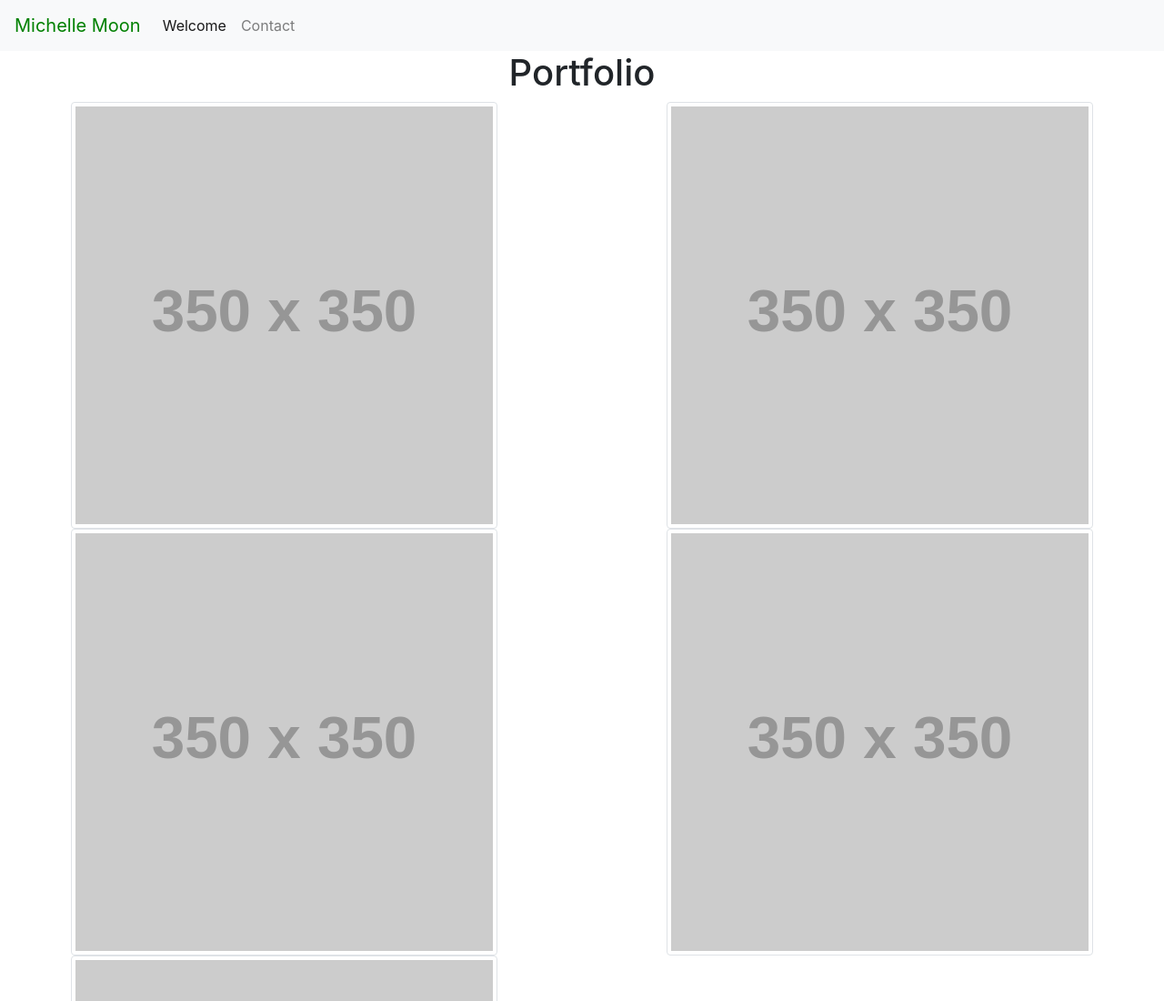
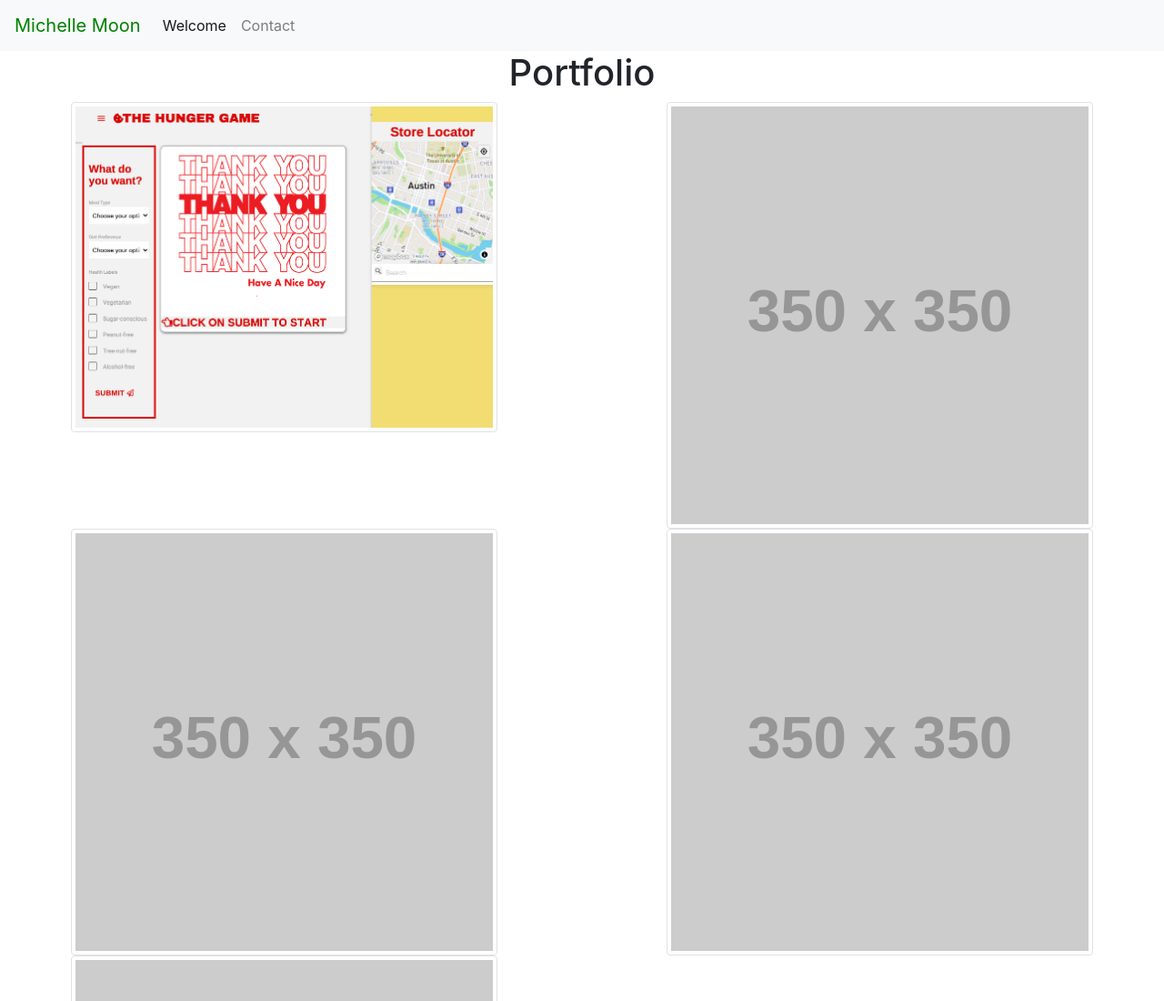
Before and after one commit to Moon-Ingenium/non-react-portfolio, a plain HTML site: page portfolio.html in a window 1280 px wide. Shown: the top 1100 px of the page at 91% size. Drawn offline with nearby package versions, Linux system fonts and the light colour scheme; placeholder pictures from the web are drawn by us.

Commit message:
added project 1

```diff
--- a/portfolio.html
+++ b/portfolio.html
@@ -39,7 +39,7 @@
     <h1>Portfolio</h1>
     <div class="row">
         <div class="col-md-6">
-            <img src="https://via.placeholder.com/350" alt="placeholder" class="img-thumbnail" />
+            <a href="https://s2hon.github.io/TheHungerGame/"><img src="./assests/HungerGames.png" alt="placeholder" class="img-thumbnail" /></a>
         </div>
 
         <div class="col-md-6">
@@ -50,7 +50,7 @@
 
     <div class="row">
         <div class="col-md-6">
-            <img src="https://via.placeholder.com/350" alt="placeholder" class="img-thumbnail">
+            <img src="https://via.placeholder.com/350" alt="The Hunger Game app" class="img-thumbnail"></a>
         </div>
 
         <div class="col-md-6">
```
Also changed, not shown: assests/HungerGames.png (added).
